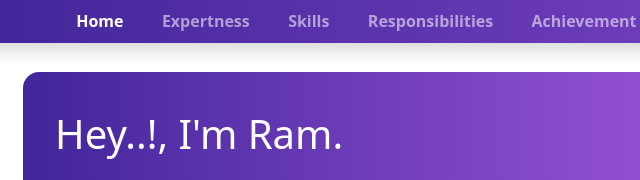
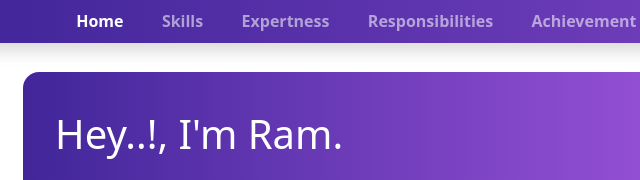
Before and after one commit to nramc/my-basic-profile, a website: page index.html in a window 1280 px wide. Shown: the top 180 px of the page, 25-665 px from the left. Drawn offline with nearby package versions, Linux system fonts and the light colour scheme.

Commit message:
menu link updated with # location

```diff
--- a/index.html
+++ b/index.html
@@ -33,11 +33,12 @@
             <li class="nav-item">
               <a class="nav-link active" aria-current="page" href="#">Home</a>
             </li>
+
             <li class="nav-item">
-              <a class="nav-link" href="#">Expertness</a>
+              <a class="nav-link" href="#skillSection">Skills</a>
             </li>
             <li class="nav-item">
-              <a class="nav-link" href="#">Skills</a>
+              <a class="nav-link" href="#expertnessSection">Expertness</a>
             </li>
             <li class="nav-item">
               <a class="nav-link" href="#">Responsibilities</a>
@@ -62,7 +63,7 @@
     </nav>
 
     <!-- Home page section -->
-    <section class="home">
+    <section class="home" id="homeSection">
       <div class="container-fluid">
         <div class="home__intro row">
           <div class="home__intro__description col-lg-6">
@@ -106,9 +107,14 @@
       </div>
     </section>
 
+    <!-- ########################## Skills ########################## -->
+    <section id="skillsSection">
+
+    </section>
+
     <!-- ########################## Expertness ########################## -->
 
-    <section id="expertness" class="expertness">
+    <section id="expertnessSection" class="expertness">
       <div class="container">
         <div class="expertness__header">
           <h1 class="title">Expertness</h1>
```
